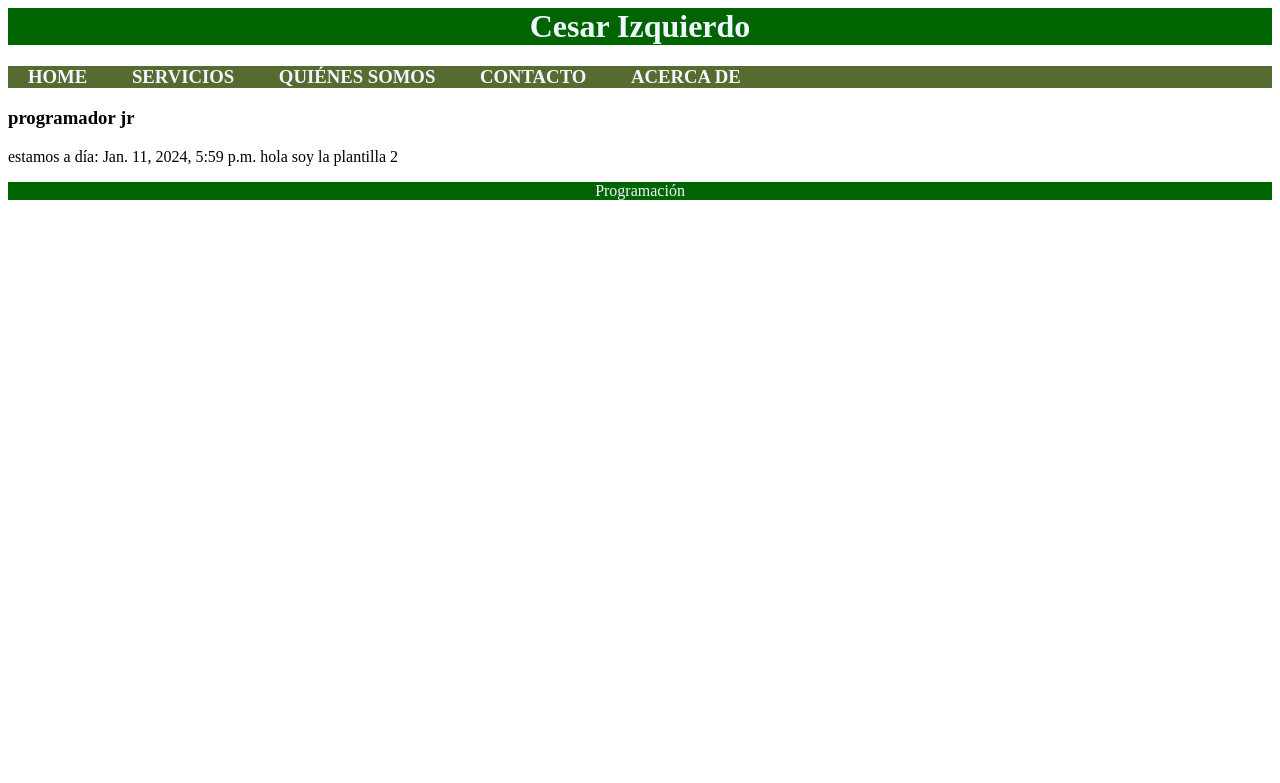
After one commit to CesarIzquierdo/Practicas-con-Django-y-python, a Django app: page /cursoCss/ in a window 1280 px wide. The commit adds this page. Shown: the top 783 px of the page. Run offline with Django 5.2, Linux system fonts and the light colour scheme.

Commit message:
se agrega la barra y la herencia de los templates

```diff
--- a/Proyecto1/settings.py
+++ b/Proyecto1/settings.py
@@ -54,7 +54,7 @@ ROOT_URLCONF = 'Proyecto1.urls'
 TEMPLATES = [
     {
         'BACKEND': 'django.template.backends.django.DjangoTemplates',
-        'DIRS': [],
+        'DIRS': ['C:/Users/cesar/OneDrive/Documentos/estudiar/1/Django/Proyecto1/Proyecto1/template'],
         'APP_DIRS': True,
         'OPTIONS': {
             'context_processors': [
--- /dev/null
+++ b/Proyecto1/template/base.html
@@ -0,0 +1,20 @@
+<html>
+    <head>
+        <title>
+            {% block title%}
+
+            {% endblock%}
+        </title>
+    </head>
+    <body>
+        <h1 style="background-color: darkgreen; color:aliceblue; text-align: center;">Cesar Izquierdo</h1>
+        {% include "superior/barra.html"%}
+        <h3>programador jr</h3>
+
+        {% block content%}
+
+        {% endblock%}
+
+        <p style="background-color: darkgreen; color:aliceblue; text-align: center;">Programación</p>
+    </body>
+</html>
--- /dev/null
+++ b/Proyecto1/template/cursoCss.html
@@ -0,0 +1,12 @@
+{% extends "base.html"%}
+
+{% block title %}
+    curso django
+{% endblock %}
+
+{%block content%}
+    <p>
+        estamos a día: {{dameFecha}}
+        hola soy la plantilla 2
+    </p>
+{%endblock%}
--- /dev/null
+++ b/Proyecto1/template/superior/barra.html
@@ -0,0 +1,29 @@
+<html>
+    <style>
+        #barra{
+            margin: 0;
+            padding: 0;
+            list-style: none;
+            text-transform: uppercase;
+            text-shadow: 1;
+            background-color:darkolivegreen;
+            color: aliceblue;
+        }
+
+        #barra li{
+            display: inline;
+            margin: 0 20px;
+        }
+    </style>
+    <body>
+        <h3>
+        <ul id = "barra">
+            <li>Home</li>
+            <li>Servicios</li>
+            <li>quiénes somos</li>
+            <li>contacto</li>
+            <li>Acerca de</li>
+        </ul>
+        </h3>
+    </body>
+</html>
--- a/Proyecto1/urls.py
+++ b/Proyecto1/urls.py
@@ -16,7 +16,7 @@ Including another URLconf
 """
 from django.contrib import admin
 from django.urls import path
-from Proyecto1.views import saludo, despedida, dameFecha, calculaEdad
+from Proyecto1.views import saludo, despedida, dameFecha, calculaEdad, cursoC,cursoCss
 
 
 urlpatterns = [
@@ -24,5 +24,7 @@ urlpatterns = [
     path('saludo/', saludo),
     path('adios/', despedida),
     path('fecha/', dameFecha),
-    path('edad/<int:edad>/<int:anio>', calculaEdad)
+    path('edad/<int:edad>/<int:anio>', calculaEdad),
+    path('cursoC/', cursoC),
+    path('cursoCss/', cursoCss)
 ]
--- a/Proyecto1/views.py
+++ b/Proyecto1/views.py
@@ -1,6 +1,7 @@
 from django.http import HttpResponse
 import datetime
-from django.template import Template,Context
+from django.template import Template,Context, loader
+from django.shortcuts import render
 
 class persona(object):
     def __init__(self, nombre, apellido):
@@ -10,21 +11,29 @@ class persona(object):
 
 def saludo (request):  #primera vista
     p1 = persona("jefe cesar", "izquierdo")
+    ahora = datetime.datetime.now()
+    temas_del_curso = ["platillas", "modelos", "formularios", "despliegue"]
     #nombre = "cesar"
     #apellido = "Izquierdo"
-    ahora = datetime.datetime.now()
-    temas_del_curso = ["platillas", "modelos", "formularios", "despliegue"]
+    #doc_externo = loader.get_template('miplatilla.html')
+    # forma de cargar sin open
+    #doc_externo = open("C:/Users/cesar/OneDrive/Documentos/estudiar/1/Django/Proyecto1/Proyecto1/template/miplatilla.html")
+    #plt = Template(doc_externo.read())
+    #doc_externo.close
 
+    #ctx = Context({"nombre_persona":p1.nombre, "apellido_persona":p1.apellido, "momento_actual":ahora, "temas":temas_del_curso})
 
-    doc_externo = open("C:/Users/cesar/OneDrive/Documentos/estudiar/1/Django/Proyecto1/Proyecto1/template/miplatilla.html")
-    plt = Template(doc_externo.read())
-    doc_externo.close
+    #documento = doc_externo.render({"nombre_persona":p1.nombre, "apellido_persona":p1.apellido, "momento_actual":ahora, "temas":temas_del_curso})
+    #return HttpResponse(documento)
+    return render(request, "miplatilla.html", {"nombre_persona":p1.nombre, "apellido_persona":p1.apellido, "momento_actual":ahora, "temas":temas_del_curso})
 
-    ctx = Context({"nombre_persona":p1.nombre, "apellido_persona":p1.apellido, "momento_actual":ahora, "temas":temas_del_curso})
+def cursoC(request ):
+    fechaActual = datetime.datetime.now()
+    return render(request, "cursoC.html", {"dameFecha":fechaActual})
 
-    documento = plt .render(ctx)
-    return HttpResponse(documento)
-
+def cursoCss(request ):
+    fechaActual = datetime.datetime.now()
+    return render(request, "cursoCss.html", {"dameFecha":fechaActual})
 
 def despedida(request):
     return HttpResponse("Hasta luego amigos de Django")
```
Also changed, not shown: Proyecto1/template/cursoC.html (added, +11 -0 lines), Proyecto1/template/miplatilla.html (+16 -2 lines).
